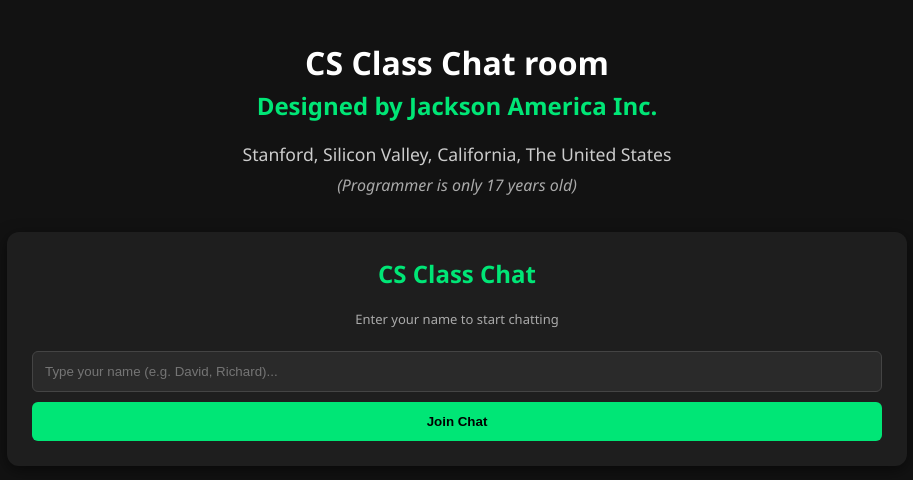
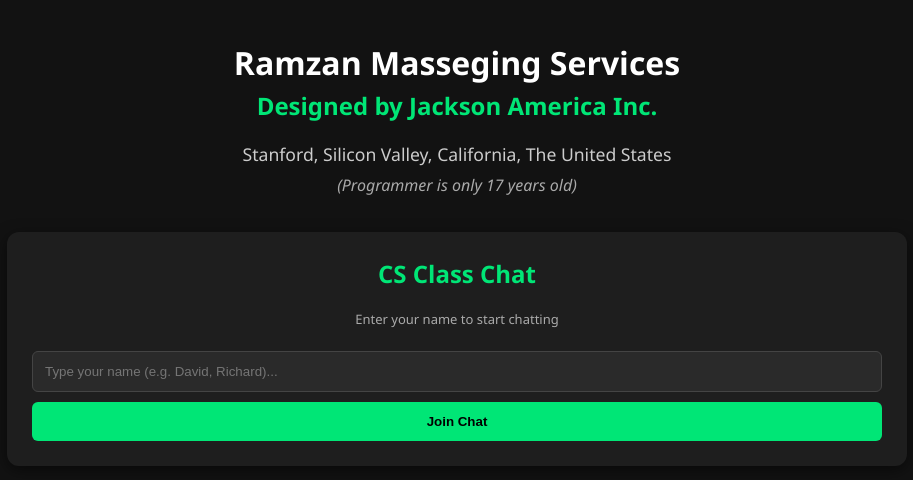
Before and after one commit to jacksonamerica360-cpu/jacksonamerica, a plain HTML site: page templates/index.html in a window 1280 px wide. Shown: the whole page, without its empty margins (183-1096 px from the left). Drawn offline with nearby package versions, Linux system fonts and the light colour scheme; no server answers.

```diff
--- a/templates/index.html
+++ b/templates/index.html
@@ -58,7 +58,7 @@
 <body>
 
     <header>
-        <h1 style="margin-bottom: 5px;">CS Class Chat room</h1>
+        <h1 style="margin-bottom: 5px;">Ramzan Masseging Services</h1>
         <h2 style="margin-top: 0; color: #00e676;">Designed by Jackson America Inc.</h2>
         <p style="margin: 2px 0; font-size: 1.1em; color: #ccc;">
             Stanford, Silicon Valley, California, The United States
```
